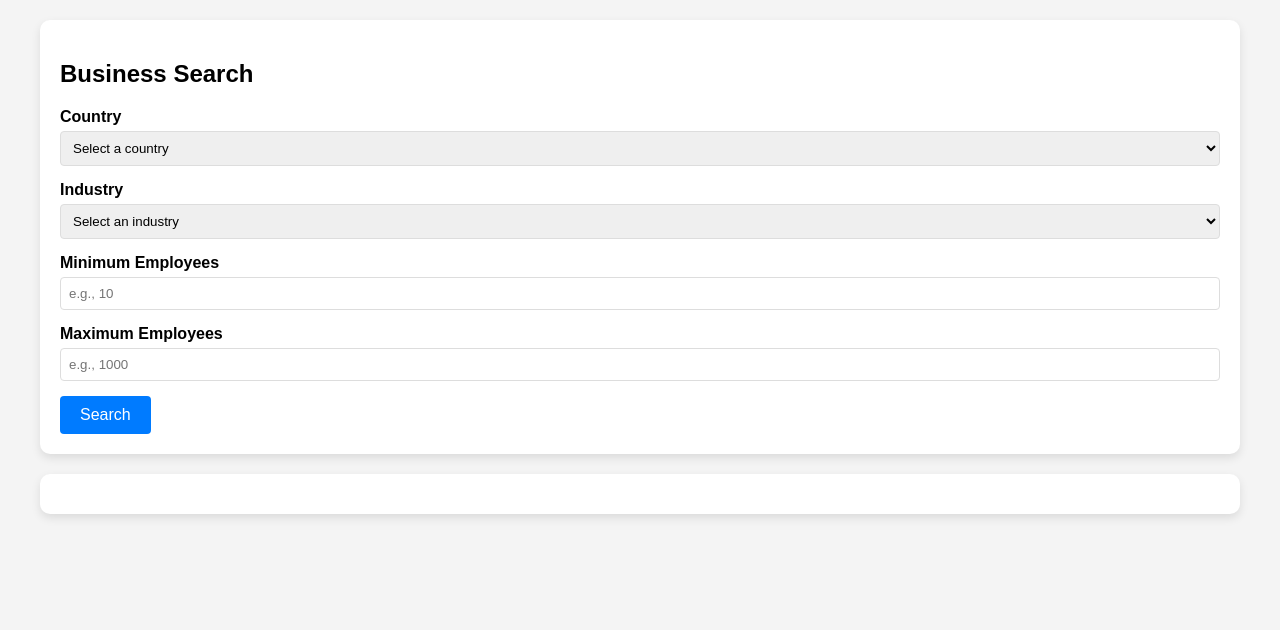
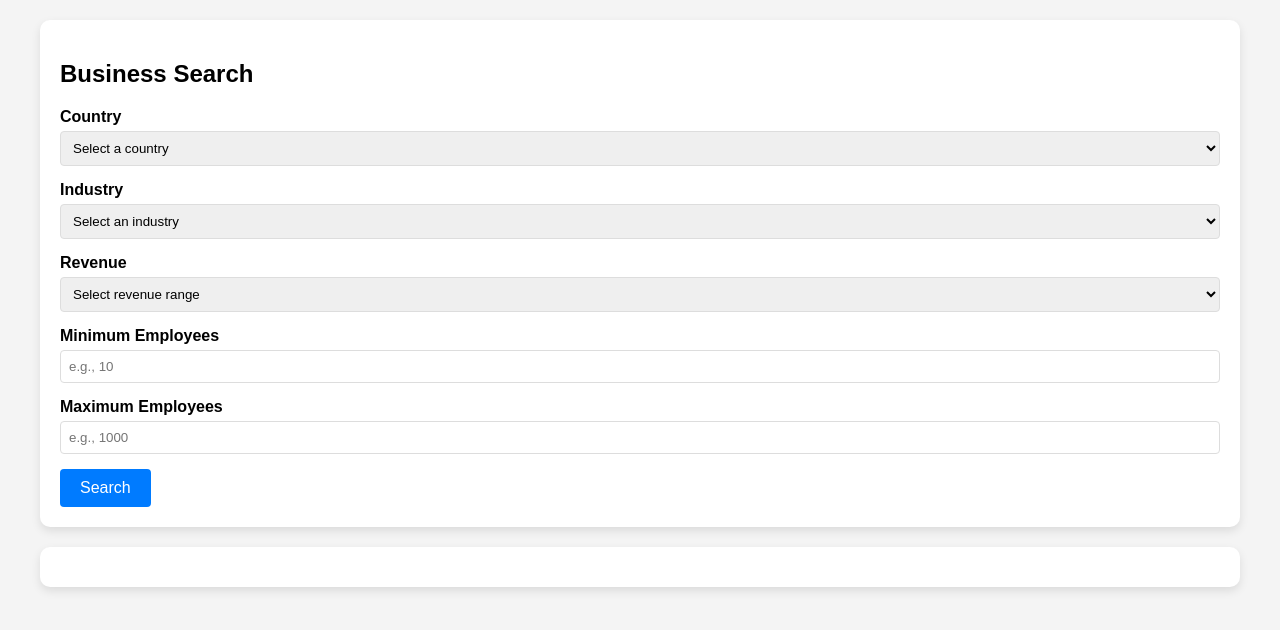
Before and after one commit to willmcinnis/Business-API-2, a Flask app: page / in a window 1280 px wide. Shown: the top 630 px of the page. Run offline with Flask 3, Linux system fonts and the light colour scheme.

Commit message:
Update index.html

```diff
--- a/templates/index.html
+++ b/templates/index.html
@@ -163,6 +163,17 @@
             </div>
 
             <div class="form-group">
+                <label for="revenue">Revenue</label>
+                <select id="revenue">
+                    <option value="">Select revenue range</option>
+                    <option value="under1m">Under $1M</option>
+                    <option value="1m-5m">$1M - $5M</option>
+                    <option value="5m-10m">$5M - $10M</option>
+                    <option value="over10m">$10M+</option>
+                </select>
+            </div>
+
+            <div class="form-group">
                 <label for="employee-min">Minimum Employees</label>
                 <input type="number" id="employee-min" placeholder="e.g., 10" min="0">
             </div>
@@ -275,6 +286,7 @@
 
             const country = document.getElementById("country").value;
             const industry = document.getElementById("industry").value;
+            const revenue = document.getElementById("revenue").value;
             const minEmployees = document.getElementById("employee-min").value;
             const maxEmployees = document.getElementById("employee-max").value;
 
@@ -290,6 +302,7 @@
 
             if (country) queryParams.country = country;
             if (industry) queryParams.industry = industry;
+            if (revenue) queryParams.revenue = revenue;
             if (minEmployees) queryParams.employees_count_gte = parseInt(minEmployees, 10);
             if (maxEmployees) queryParams.employees_count_lte = parseInt(maxEmployees, 10);
 
```
